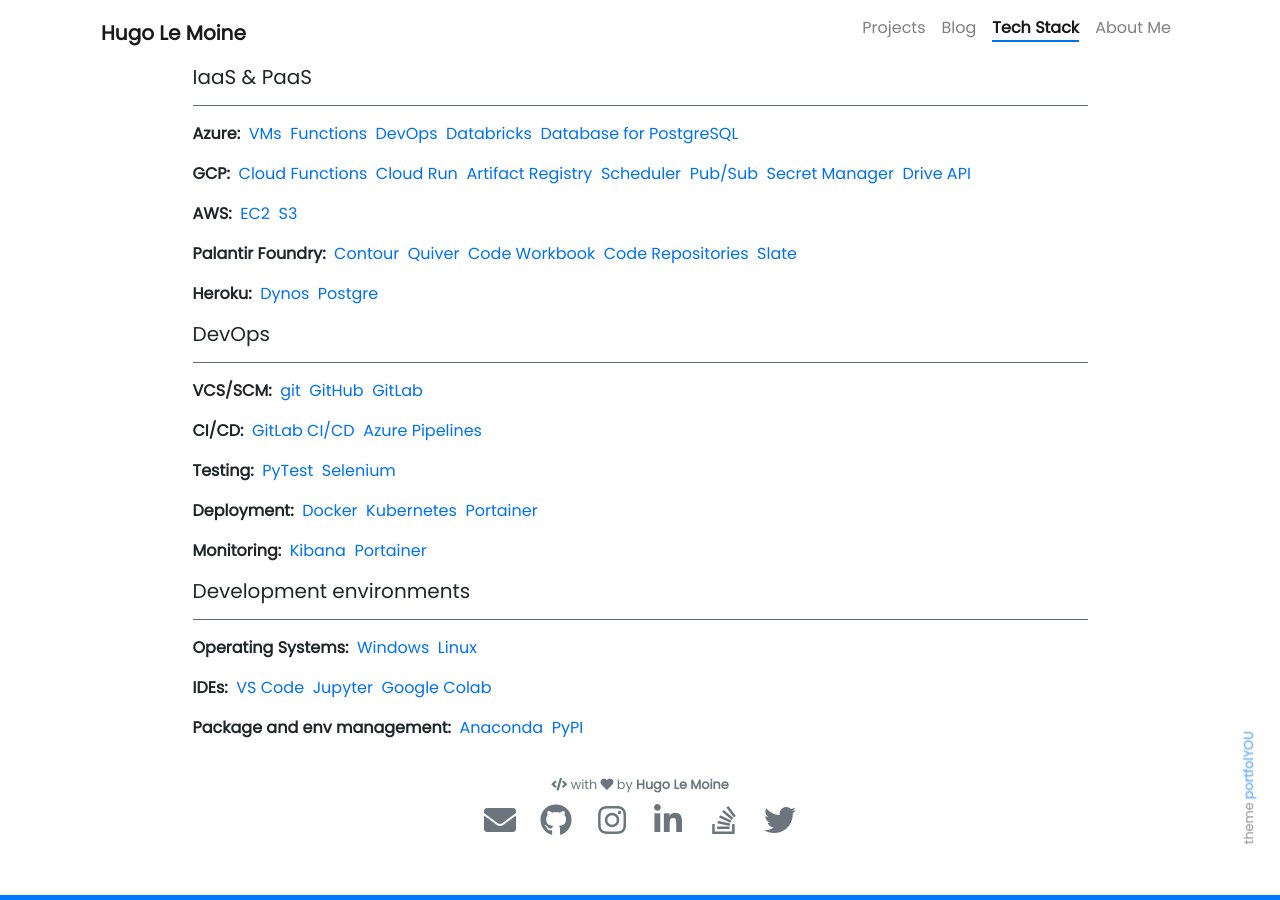
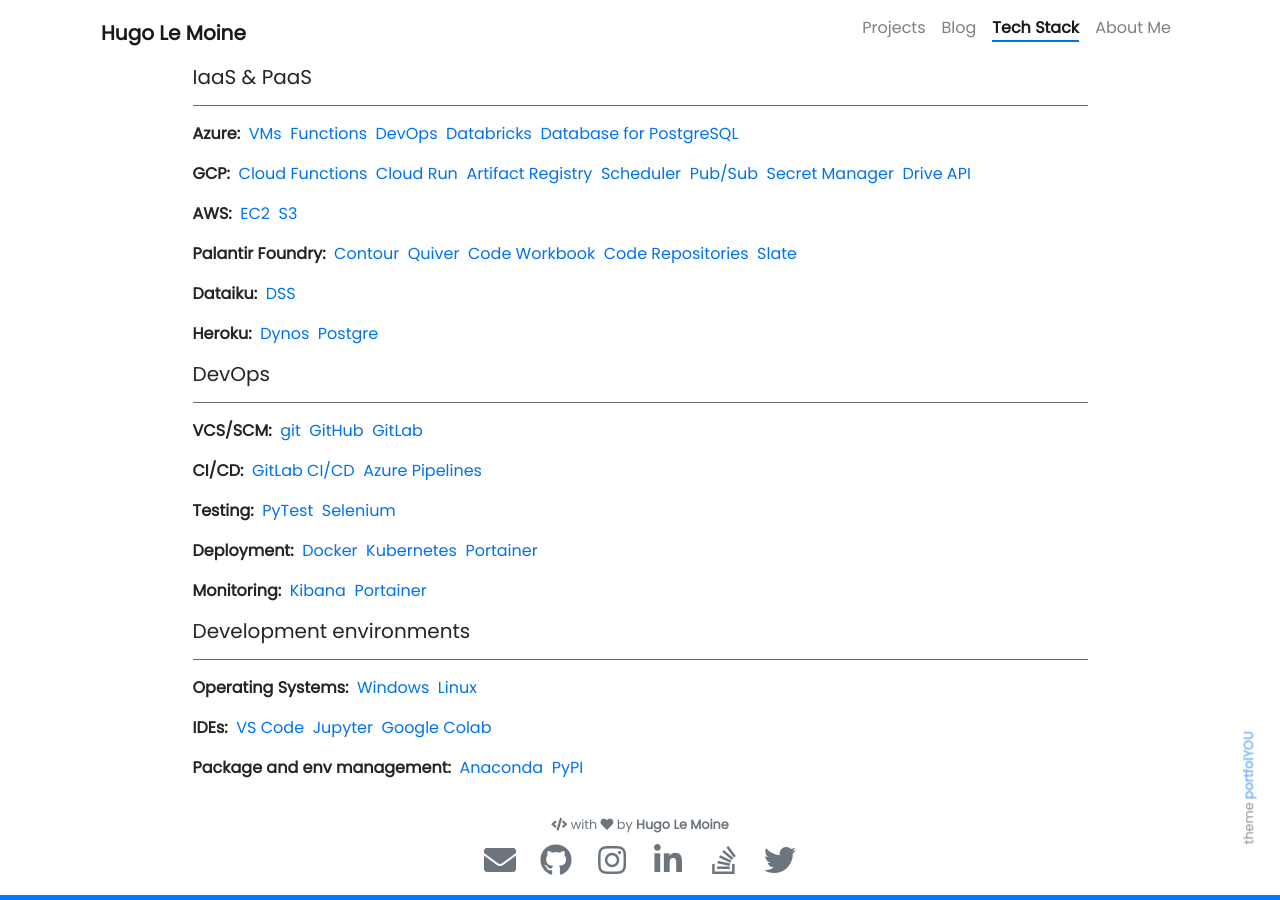
Before and after one commit to hugolmn/hugolmn.github.io, a Jekyll site: the page built from pages/stack.md, in a window 1280 px wide and 900 px high, scrolled down 904 px. Built offline with Jekyll 4.4.1, drawn with Linux system fonts in a browser that asks for light colours; nearby versions of some CDN libraries.

Commit message:
Updated stack

```diff
--- a/pages/stack.md
+++ b/pages/stack.md
@@ -7,8 +7,10 @@
 
 ## My Tech Stack
 ##### Programming languages
+
 ---
 {% include about/skills.html source=site.data.programming-skills %}
+
 
 ##### Data science
 ---
@@ -33,6 +35,7 @@
 <a href="https://xgboost.readthedocs.io">XGBoost</a>&nbsp;
 <a href="https://spacy.io/">spaCy</a>
 
+
 ##### Databases
 ---
 **SQL:**&nbsp;
@@ -46,6 +49,7 @@
 <a href="https://www.mongodb.com">MongoDB</a>&nbsp;
 <a href="https://neo4j.com">Neo4j</a>
 
+
 ##### Web apps
 ---
 **Frameworks:**&nbsp;
@@ -57,6 +61,7 @@
 <a href="https://developer.mozilla.org/fr/docs/Web/HTML">HTML</a>&nbsp;
 <a href="https://developer.mozilla.org/fr/docs/Web/CSS">CSS</a>&nbsp;
 <a href="https://getbootstrap.com/">Bootstrap</a>
+
 
 ##### IaaS & PaaS
 ---
@@ -87,9 +92,13 @@
 <a href="https://www.palantir.com/docs/foundry/code-repositories">Code Repositories</a>&nbsp;
 <a href="https://www.palantir.com/docs/foundry/slate/">Slate</a>&nbsp;
 
+**Dataiku:**&nbsp;
+<a href="https://www.dataiku.com/product/">DSS</a>&nbsp;
+
 **Heroku:**&nbsp;
 <a href="https://www.heroku.com/dynos">Dynos</a>&nbsp;
 <a href="https://www.heroku.com/postgres">Postgre</a>&nbsp;
+
 
 ##### DevOps
 ---
@@ -115,6 +124,7 @@
 <a href="https://www.elastic.co/kibana/">Kibana</a>&nbsp;
 <a href="https://www.portainer.io/">Portainer</a>
 
+
 ##### Development environments
 ---
 **Operating Systems:**&nbsp;
```
